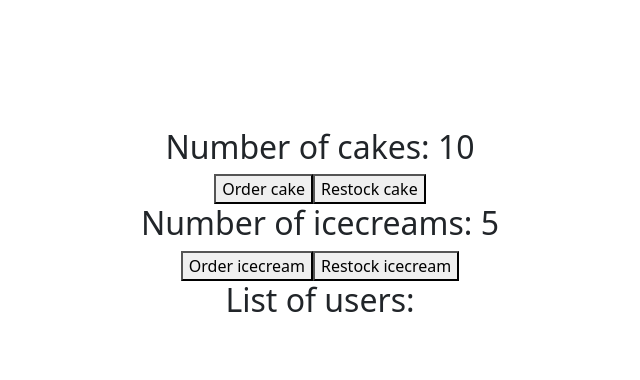
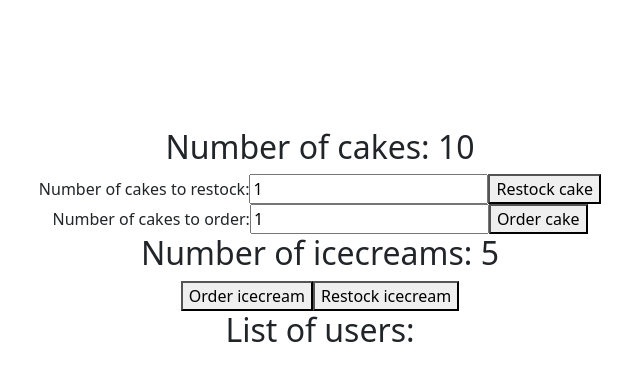
Before and after one commit to friendly-misanthrope/react-toolkit-redux, a React (Vite) app: page / in a window 1280 px wide. Shown: the top 380 px of the page, without its empty margins (320-960 px from the left). Built offline with nearby package versions, Linux system fonts and the light colour scheme.

Commit message:
Added ability to order & restock user-defined number of cakes

```diff
--- a/src/features/cake/CakeView.jsx
+++ b/src/features/cake/CakeView.jsx
@@ -1,16 +1,57 @@
 import { useSelector, useDispatch } from 'react-redux';
 import { ordered, restocked } from './cakeSlice';
+import { useState } from 'react';
 
 
 const CakeView = () => {
   const numCakes = useSelector((state) => state.cake.numCakes);
   const dispatch = useDispatch();
 
+  const [cakes, setCakes] = useState({
+    restock: 1,
+    order: 1
+  });
+
+  const changeHandler = (e) => {
+    setCakes(prevState => { return { ...prevState, [e.target.name]: parseInt(e.target.value) } })
+  }
+
+  const restockHandler = (e) => {
+    e.preventDefault();
+    dispatch(restocked(parseInt(cakes.restock)))
+    setCakes({
+      restock: 1,
+      order: 1
+    });
+  }
+
+  const orderHandler = (e) => {
+    e.preventDefault();
+    dispatch(ordered(parseInt(cakes.order)));
+    setCakes({
+      order: 1,
+      restock: 1
+    });
+  }
+
   return (
     <div>
       <h2>Number of cakes: {numCakes}</h2>
-      <button onClick={() => dispatch(ordered(1))}>Order cake</button>
-      <button onClick={() => dispatch(restocked(5))}>Restock cake</button>
+      <div>
+        <form>
+          <label htmlFor="restock">Number of cakes to restock: </label>
+          <input type="number" name="restock" value={parseInt(cakes.restock)} onChange={changeHandler} />
+          <button onClick={restockHandler}>Restock cake</button>
+        </form>
+      </div>
+      <div className="order">
+      <form>
+        <label htmlFor="order">Number of cakes to order: </label>
+        <input type="number" name="order" value={parseInt(cakes.order)} onChange={changeHandler} />
+        <button onClick={orderHandler}>Order cake</button>
+      </form>
+      </div>
+
     </div>
   );
 }
```
